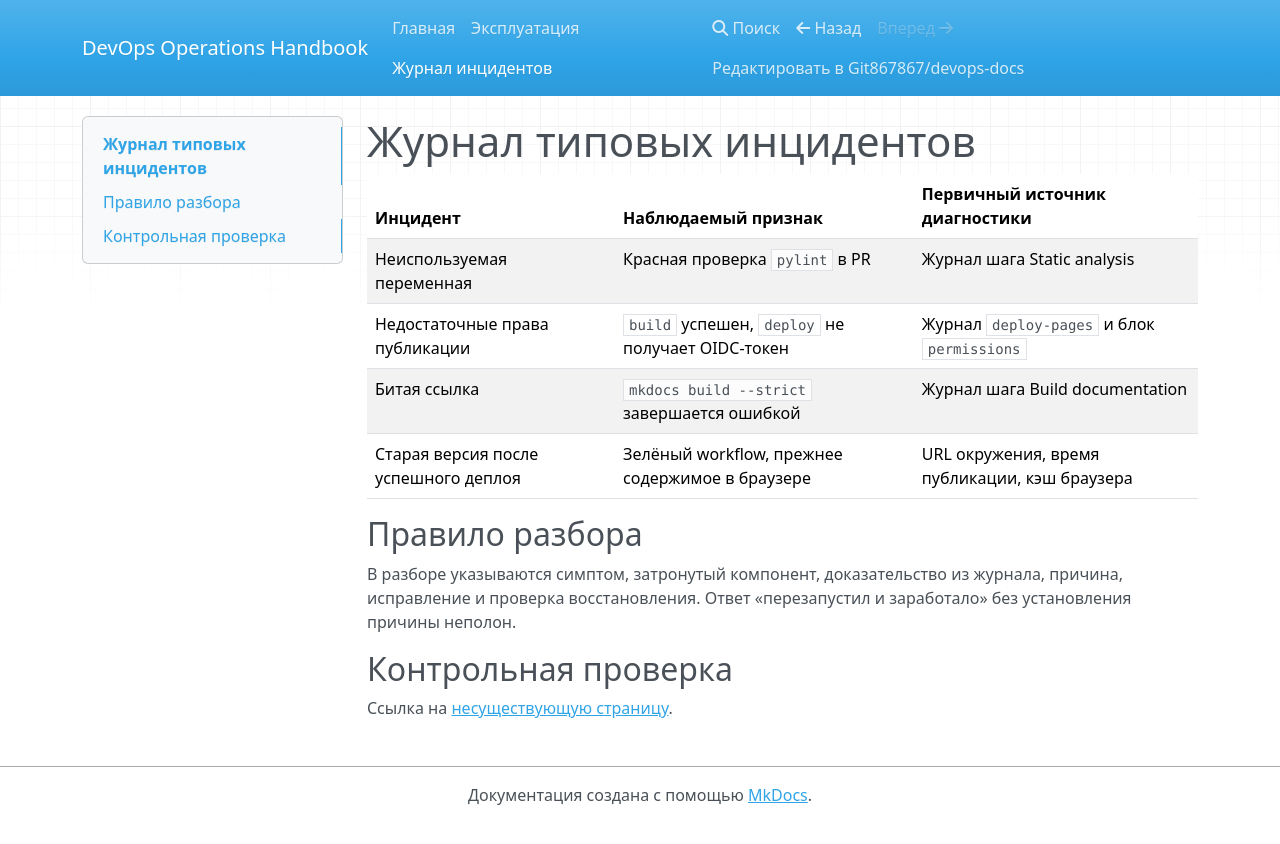
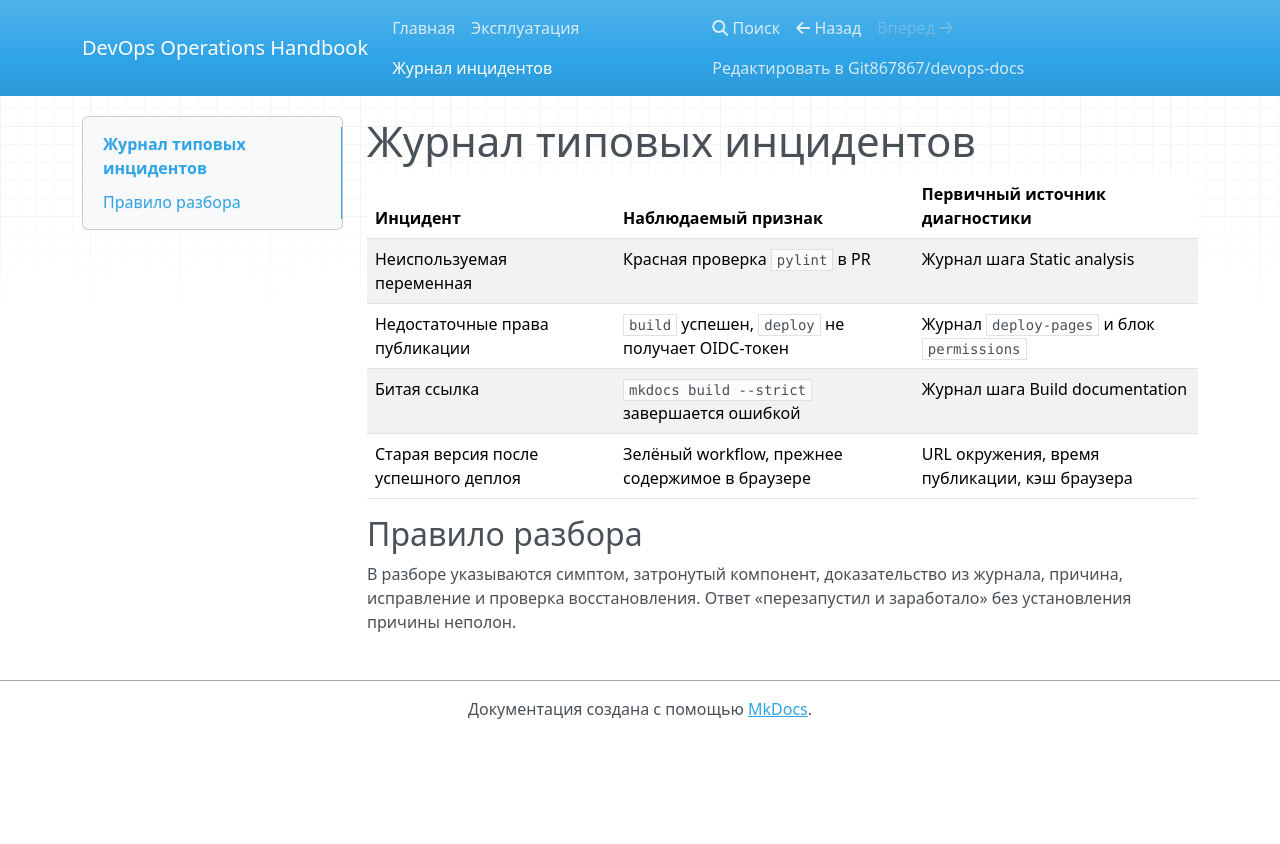
Before and after one commit to Git867867/devops-docs, an MkDocs documentation site: the page built from docs/incidents.md, in a window 1280 px wide. Shown: the top 844 px of the page. Built offline with MkDocs 1.6.1, drawn with Linux system fonts in a browser that asks for light colours; nearby versions of some CDN libraries.

Commit message:
docs: remove broken link after control check

```diff
--- a/docs/incidents.md
+++ b/docs/incidents.md
@@ -10,7 +10,3 @@
 ## Правило разбора
 
 В разборе указываются симптом, затронутый компонент, доказательство из журнала, причина, исправление и проверка восстановления. Ответ «перезапустил и заработало» без установления причины неполон.
-
-## Контрольная проверка
-
-Ссылка на [несуществующую страницу](missing-page.md).
```
